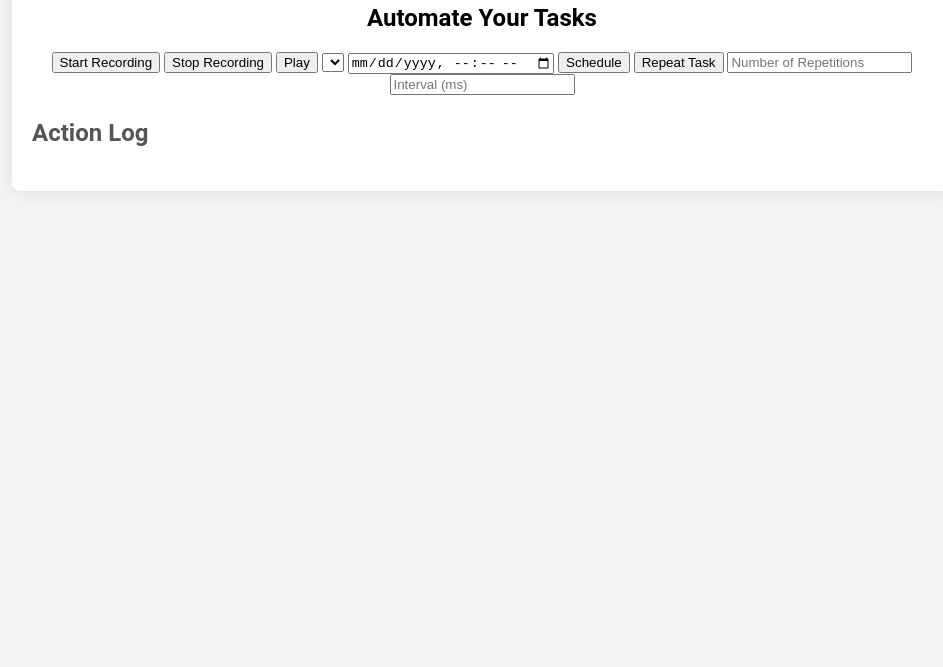
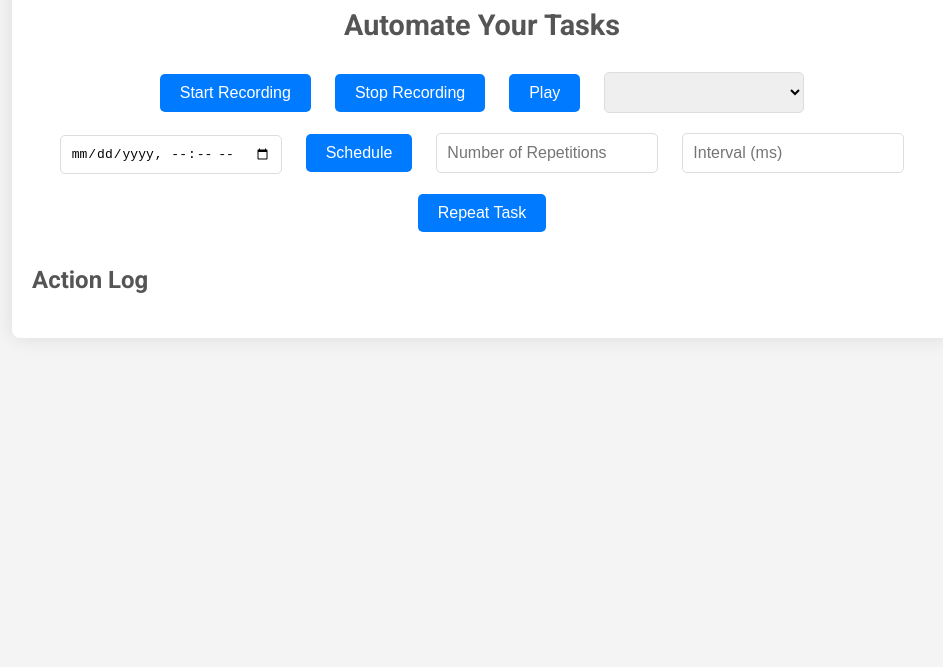
Before and after one commit to epicgamer5043/taskmaster, a plain HTML site: page index.html in a window 1280 px wide. Shown: the part 133-800 px from the top of the page, without its empty margins (158-1101 px from the left). Drawn offline with Linux system fonts and the light colour scheme.

Commit message:
Update index.html

```diff
--- a/index.html
+++ b/index.html
@@ -5,6 +5,9 @@
     <meta name="viewport" content="width=device-width, initial-scale=1.0">
     <title>TaskMaster</title>
     <link rel="stylesheet" href="css/styles.css">
+    <link rel="preconnect" href="https://fonts.googleapis.com">
+    <link rel="preconnect" href="https://fonts.gstatic.com" crossorigin>
+    <link href="https://fonts.googleapis.com/css2?family=Roboto:wght@400;700&display=swap" rel="stylesheet">
 </head>
 <body>
     <div class="container">
@@ -12,23 +15,23 @@
             <h1>TaskMaster</h1>
         </header>
         <main>
-            <h2>Automate Your Tasks</h2>
-            <div class="controls">
-                <button id="record">Start Recording</button>
-                <button id="stop">Stop Recording</button>
-                <button id="play">Play</button>
-                <select id="taskSelector"></select>
-                <input type="datetime-local" id="scheduleTime">
-                <button id="schedule">Schedule</button>
-                <button id="repeat">Repeat Task</button>
-                <input type="number" id="repeatCount" placeholder="Number of Repetitions">
-                <input type="number" id="repeatInterval" placeholder="Interval (ms)">
-            </div>
-            <div id="status"></div>
-            <div class="log">
+            <section class="controls">
+                <h2>Automate Your Tasks</h2>
+                <button id="record" class="btn">Start Recording</button>
+                <button id="stop" class="btn">Stop Recording</button>
+                <button id="play" class="btn">Play</button>
+                <select id="taskSelector" class="input"></select>
+                <input type="datetime-local" id="scheduleTime" class="input">
+                <button id="schedule" class="btn">Schedule</button>
+                <input type="number" id="repeatCount" class="input" placeholder="Number of Repetitions">
+                <input type="number" id="repeatInterval" class="input" placeholder="Interval (ms)">
+                <button id="repeat" class="btn">Repeat Task</button>
+                <div id="status" class="status"></div>
+            </section>
+            <section class="log">
                 <h3>Action Log</h3>
                 <ul id="logList"></ul>
-            </div>
+            </section>
         </main>
     </div>
     <script src="js/app.js"></script>
```
